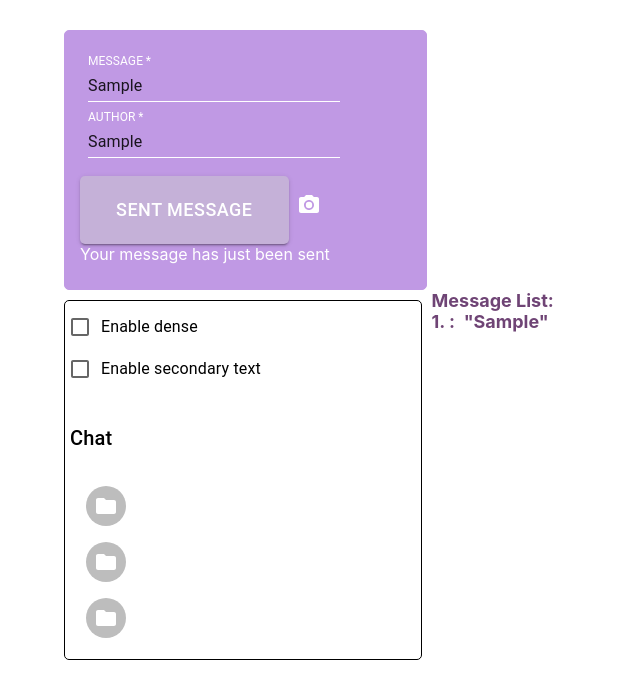
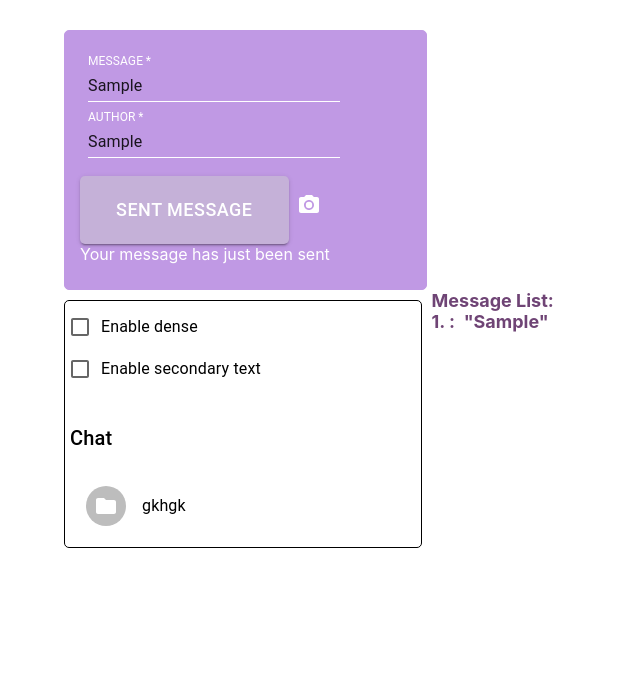
Before and after one commit to Sharymka/React_lessons, a React (Create React App) app in the folder my-app/: page / in a window 1280 px wide. Both pictures are taken after typing "Sample", "Sample" into the empty fields and a click on the button "SENT MESSAGE". Shown: the top 698 px of the page, without its empty margins (0-640 px from the left). Built offline with nearby package versions, Linux system fonts and the light colour scheme.

Commit message:
03 | feat: fix chat

```diff
--- a/my-app/src/components/InteractiveList.jsx
+++ b/my-app/src/components/InteractiveList.jsx
@@ -18,13 +18,13 @@ import FolderIcon from "@mui/icons-material/Folder";
 import { useState } from "react";
 // import DeleteIcon from "@mui/icons-material/Delete";
 
-function generate(element) {
-  return [0, 1, 2].map((value) =>
-    React.cloneElement(element, {
-      key: value,
-    })
-  );
-}
+// function generate(element) {
+//   return [0, 1, 2].map((value) =>
+//     React.cloneElement(element, {
+//       key: value,
+//     })
+//   );
+// }
 
 const Demo = styled("div")(({ theme }) => ({
   backgroundColor: theme.palette.background.paper,
@@ -33,10 +33,12 @@ const Demo = styled("div")(({ theme }) => ({
 export default function InteractiveList(props) {
   const [dense, setDense] = React.useState(false);
   const [secondary, setSecondary] = React.useState(false);
-  const [messageList, setMessageList] = useState({
-    message: "sfwf",
-    author: "srff",
-  });
+  const [messageList, setMessageList] = useState([
+    {
+      message: "sfwf",
+      author: "srff",
+    },
+  ]);
 
   useEffect(() => {
     // console.log(messageList);
@@ -80,19 +82,21 @@ export default function InteractiveList(props) {
           </Typography>
           <Demo>
             <List dense={dense}>
-              {generate(
-                <ListItem>
+              {/* {generate( */}
+              {messageList.map((message, index) => (
+                <ListItem key={"message" + index} className="list-item">
                   <ListItemAvatar>
                     <Avatar>
                       <FolderIcon />
                     </Avatar>
                   </ListItemAvatar>
                   <ListItemText
-                    primary={messageList.author}
-                    secondary={secondary ? messageList.message : null}
-                  />
+                    primary="gkhgk"
+                    secondary={secondary ? message.message : null}
+                  ></ListItemText>
                 </ListItem>
-              )}
+              ))}
+              {/* )} */}
             </List>
           </Demo>
         </Grid>
```
